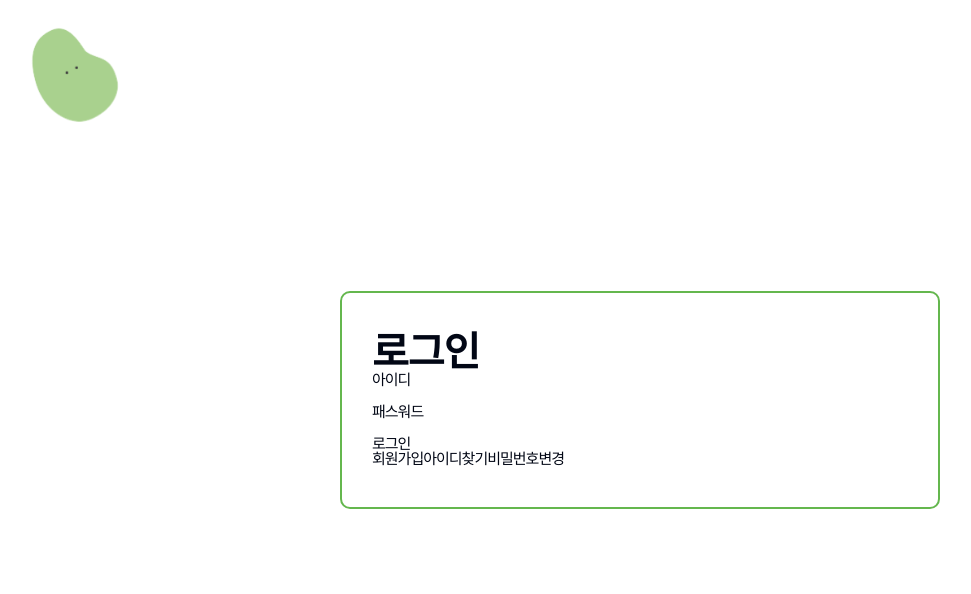
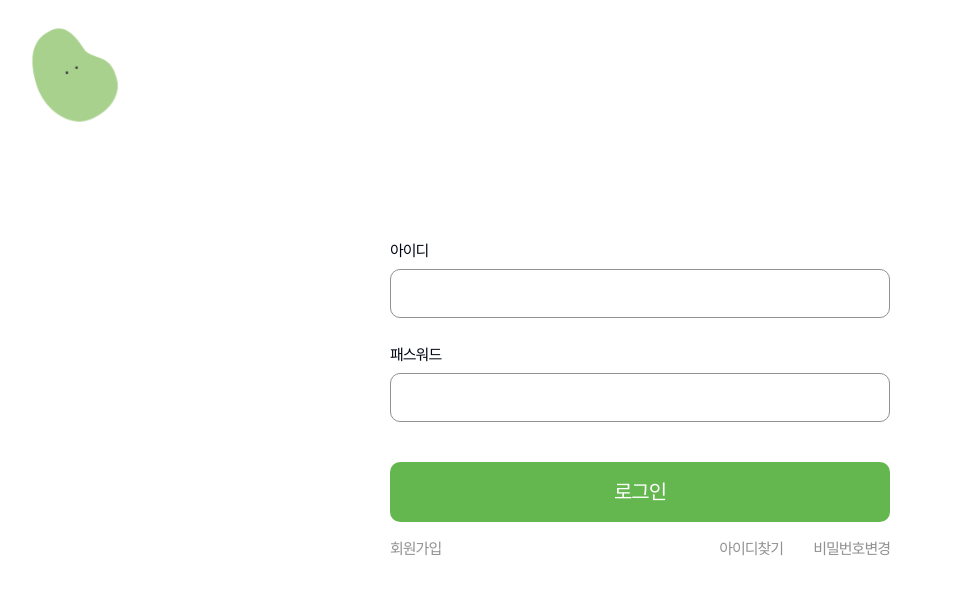
Before and after one commit to soooving/kong-town, a React (Create React App) app in the folder src/main/kongfront/: page /login in a window 1280 px wide. Shown: the top 594 px of the page, without its empty margins (0-971 px from the left). Built offline with nearby package versions, Linux system fonts and the light colour scheme; a web font is replaced by a local one.

Commit message:
feat: Login.js 퍼블 완료

```diff
--- a/src/main/kongfront/public/index.html
+++ b/src/main/kongfront/public/index.html
@@ -5,39 +5,12 @@
     <link rel="icon" href="%PUBLIC_URL%/favicon.ico" />
     <meta name="viewport" content="width=device-width, initial-scale=1" />
     <meta name="theme-color" content="#000000" />
-    <meta
-      name="description"
-      content="Web site created using create-react-app"
-    />
+    <meta name="description" content="Web site created using create-react-app" />
     <link rel="apple-touch-icon" href="%PUBLIC_URL%/logo192.png" />
-    <!--
-      manifest.json provides metadata used when your web app is installed on a
-      user's mobile device or desktop. See https://developers.google.com/web/fundamentals/web-app-manifest/
-    -->
     <link rel="manifest" href="%PUBLIC_URL%/manifest.json" />
-    <!--
-      Notice the use of %PUBLIC_URL% in the tags above.
-      It will be replaced with the URL of the `public` folder during the build.
-      Only files inside the `public` folder can be referenced from the HTML.
-
-      Unlike "/favicon.ico" or "favicon.ico", "%PUBLIC_URL%/favicon.ico" will
-      work correctly both with client-side routing and a non-root public URL.
-      Learn how to configure a non-root public URL by running `npm run build`.
-    -->
     <title>React App</title>
   </head>
   <body>
-    <noscript>You need to enable JavaScript to run this app.</noscript>
     <div id="root"></div>
-    <!--
-      This HTML file is a template.
-      If you open it directly in the browser, you will see an empty page.
-
-      You can add webfonts, meta tags, or analytics to this file.
-      The build step will place the bundled scripts into the <body> tag.
-
-      To begin the development, run `npm start` or `yarn start`.
-      To create a production bundle, use `npm run build` or `yarn build`.
-    -->
   </body>
 </html>
--- a/src/main/kongfront/src/assets/css/common.css
+++ b/src/main/kongfront/src/assets/css/common.css
@@ -1,5 +1,6 @@
 /* * COLOR */
 :root {
+    --white: #FFFFFF;
     --black: #020715;
     --light-gray: #919191;
     --dark-gray: #585858;
@@ -14,3 +15,10 @@
 .img-logo.lg { width: 150px; }
 .img-logo.mid { width: 100px; }
 .img-logo.sm { width: 50px; }
+
+/* * PADDING */
+.pb10 { padding-bottom: 10px }
+.pb20 { padding-bottom: 20px }
+.pb30 { padding-bottom: 30px }
+.pb40 { padding-bottom: 40px }
+.pb50 { padding-bottom: 50px }
--- a/src/main/kongfront/src/assets/css/main.css
+++ b/src/main/kongfront/src/assets/css/main.css
@@ -1,7 +1,7 @@
 /* ? BUTTON */
 .a-text-btn {  }
-.a-btn {  }
-.a-btn.main-btn {  }
+.a-btn { display: inline-block; width: 100%; padding: 10px 0px; font-size: 15px; border-radius: 10px; }
+.a-btn.login-btn { padding: 20px 0px; font-size: 20px; background-color: var(--dark-green); color: var(--white); }
 
 /* ? TITLE */
 .div-title { font-family: 'pretendard-semiBold'; font-size: 40px; }
@@ -9,7 +9,13 @@
 /* ? LOGIN */
 .login { width:100%; height: 100%; position: relative; display: flex; align-items: center; justify-content: center; }
 .login-logo { position: fixed; top: 0; left: 0; }
-.login-area { width: 600px; padding: 40px 30px; border: 2px solid var(--dark-green); border-radius: 10px; }
+.login-area { width: 500px; }
 .login-area-input {  }
-.login-area-input > ul {  }
-.login-area-input > ul > li {  }
+.login-area-input > ul { padding-bottom: 20px; }
+.login-area-input > ul > li { padding-bottom: 10px; }
+.login-area-input > ul > li > input { width: 100%; padding: 15px 10px; border: 1px solid var(--light-gray); border-radius: 10px; font-size: 15px; }
+.login-area-input > ul > li > input:focus { border: 2px solid var(--dark-green); }
+.login-area-btn { text-align: center; padding-top: 10px; }
+.login-area-link { margin-top: 20px; display: flex; justify-content: space-between; }
+.login-area-link a { color: var(--light-gray); }
+.login-area-link a:not(:last-child) { padding-right: 30px; }
--- a/src/main/kongfront/src/common/Login.js
+++ b/src/main/kongfront/src/common/Login.js
@@ -18,7 +18,6 @@ class Login extends Component {
                     <img className={'img-logo lg'} src={ logo }  alt={'로고'} />
                 </div>
                 <div className={'login-area'}>
-                    <h2 className={'div-title'}>로그인</h2>
                     <div className={'login-area-input'}>
                         <ul>
                             <li>아이디</li>
@@ -29,17 +28,21 @@ class Login extends Component {
                         <ul>
                             <li>패스워드</li>
                             <li>
-                                <input type={'text'} />
+                                <input type={'password'} />
                             </li>
                         </ul>
                     </div>
                     <div className={'login-area-btn'}>
-                        <a className={'a-btn main-btn'} href={'/'}>로그인</a>
+                        <a className={'a-btn login-btn'} href={'/'}>로그인</a>
                     </div>
                     <div className={'login-area-link'}>
-                        <a className={'a-text-btn'} href={'/'}>회원가입</a>
-                        <a className={'a-text-btn'} href={'/'}>아이디찾기</a>
-                        <a className={'a-text-btn'} href={'/'}>비밀번호변경</a>
+                        <div>
+                            <a className={'a-text-btn'} href={'/'}>회원가입</a>
+                        </div>
+                        <div>
+                            <a className={'a-text-btn'} href={'/'}>아이디찾기</a>
+                            <a className={'a-text-btn'} href={'/'}>비밀번호변경</a>
+                        </div>
                     </div>
                 </div>
             </div>
```
Also changed, not shown: 1 other file (tests, documents, lock files or other folders).
